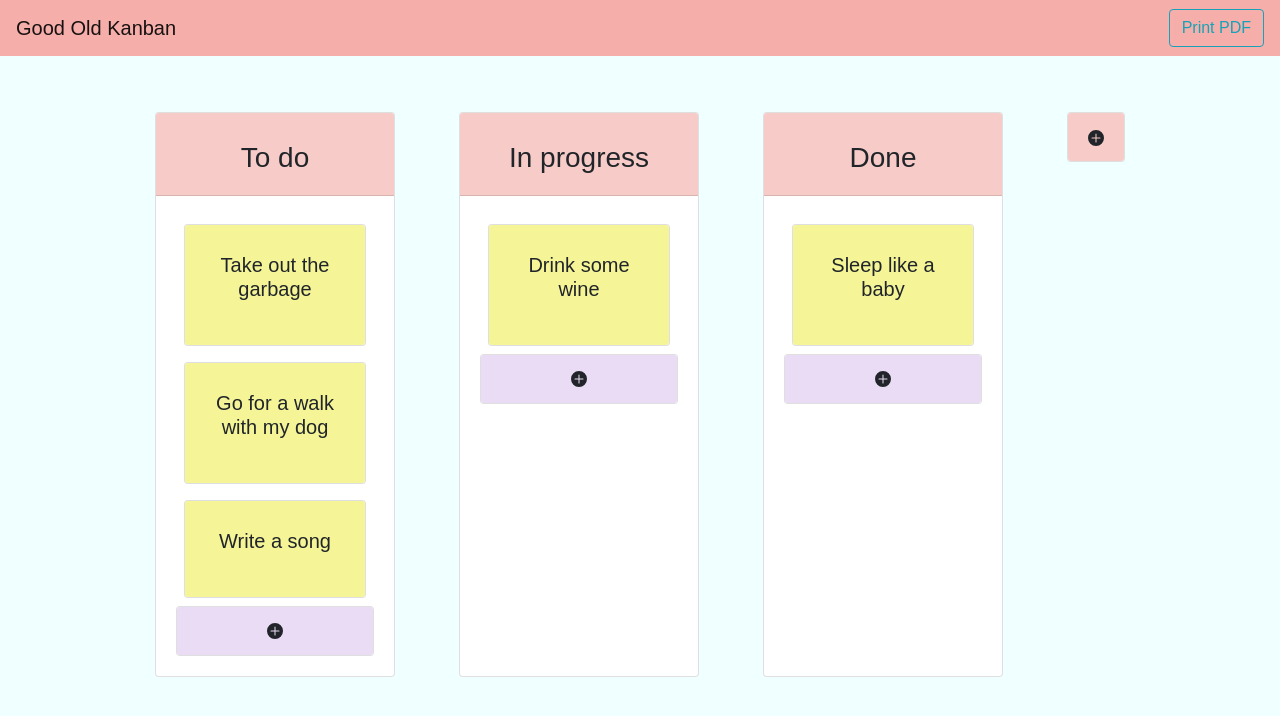
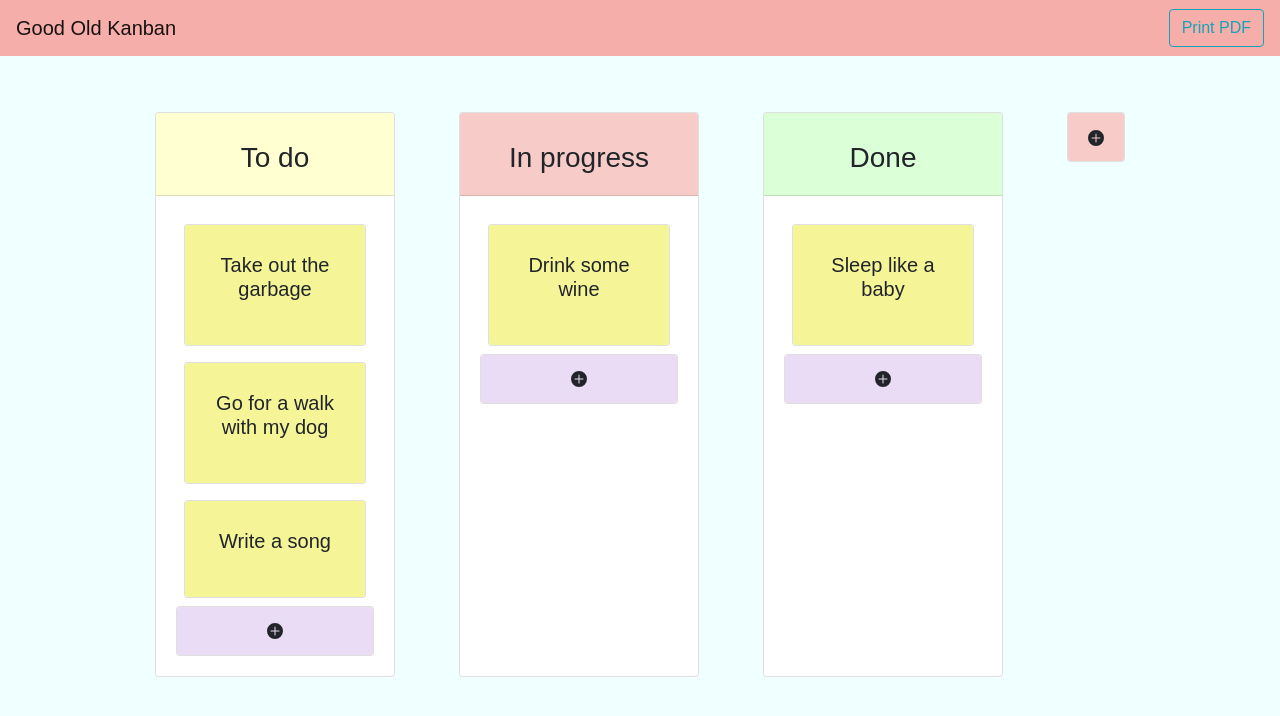
Before and after one commit to jessicaseo83/kanban, a React (Create React App) app: page / in a window 1280 px wide. Shown: the top 716 px of the page. Built offline with nearby package versions, Linux system fonts and the light colour scheme.

Commit message:
add pastel colors array and assign background colors to column headers randomly from it

```diff
--- a/src/components/Column.js
+++ b/src/components/Column.js
@@ -6,7 +6,7 @@ import Form from 'react-bootstrap/Form';
 import Task from './Task'
 import { Droppable, Draggable } from 'react-beautiful-dnd';
 import AddTask from './AddTask';
-import { BsFillTrashFill, BsPencil } from "react-icons/bs";
+import { BsFillTrashFill, BsPencil } from 'react-icons/bs';
 import AlertMsg from './AlertMsg';
 import './Column.css'
 
@@ -34,14 +34,17 @@ export default function Column(props) {
     }, []);
 
   let isDragDisabled = windowSize <= 620;
+
+  const headerColorArray = ['#f6a6ff','#afcbff','#ffffd1','#ffbebc','#85e3ff','#8ffcc6','#a79aff','#ff9cee','#ffb5e8','#ffc9de','#bffcc6','#dbffd6','seafoam', 'robin egg', 'mint','lavender','manga','dusty peach', 'butter','baby blue'];
+
   return (
     <Draggable draggableId={props.column.id} index={props.index} isDragDisabled={isDragDisabled}>
       {(provided) => (
-        <Card {...provided.draggableProps} ref={provided.innerRef} className="columns" >
+        <Card {...provided.draggableProps} ref={provided.innerRef} className='columns' >
 
           {edit === true &&
             <>
-              <Card.Header {...provided.dragHandleProps} className="card-header">
+              <Card.Header {...provided.dragHandleProps} className='card-header' style={{backgroundColor: 'blue'}}>
                 <Form.Control value={columnName} onChange={e=>setColumnName(e.target.value)}/>
               </Card.Header>
               <Button onClick={handleSubmit}>Submit</Button>
@@ -51,8 +54,8 @@ export default function Column(props) {
           {edit === false &&
             <>
 
-              <Card.Header {...provided.dragHandleProps} className="column-header">
-                <div className="edit-delete-btn">
+              <Card.Header {...provided.dragHandleProps} className='column-header' style={{backgroundColor: headerColorArray[Math.floor(Math.random() * headerColorArray.length)]}}>
+                <div className='edit-delete-btn'>
                   <BsPencil onClick={()=>setEdit(true)}>Edit</BsPencil>
                   <BsFillTrashFill onClick={() => setModalShow(true)}/>
                   <AlertMsg
@@ -65,13 +68,13 @@ export default function Column(props) {
               </Card.Header>
             </>
           }
-          <Card.Body className="card-body">
-          <Droppable droppableId={props.column.id} type="task">
+          <Card.Body className='card-body'>
+          <Droppable droppableId={props.column.id} type='task'>
             {(provided) => (
               <CardGroup
               ref={provided.innerRef}
               {...provided.droppableProps}
-              className="task-list"
+              className='task-list'
               >
                 {tasks}
                 {provided.placeholder}
```
